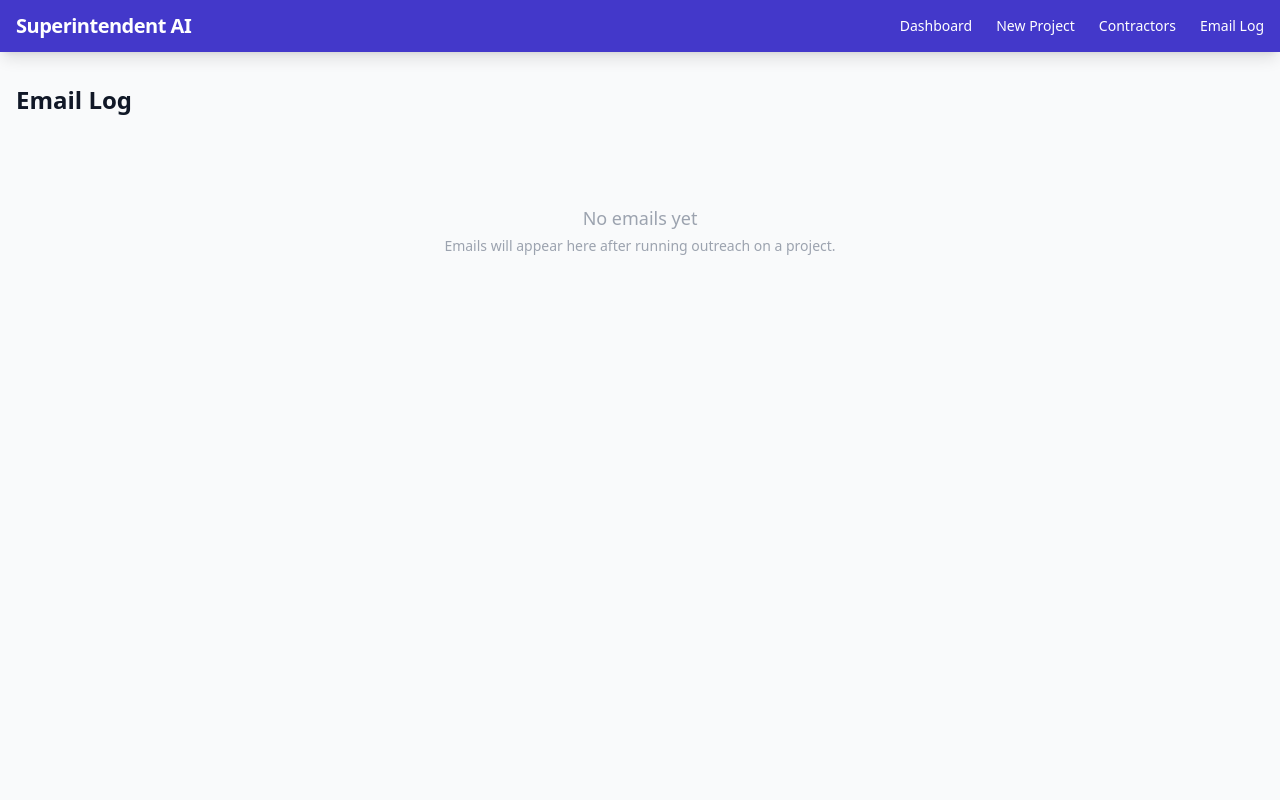
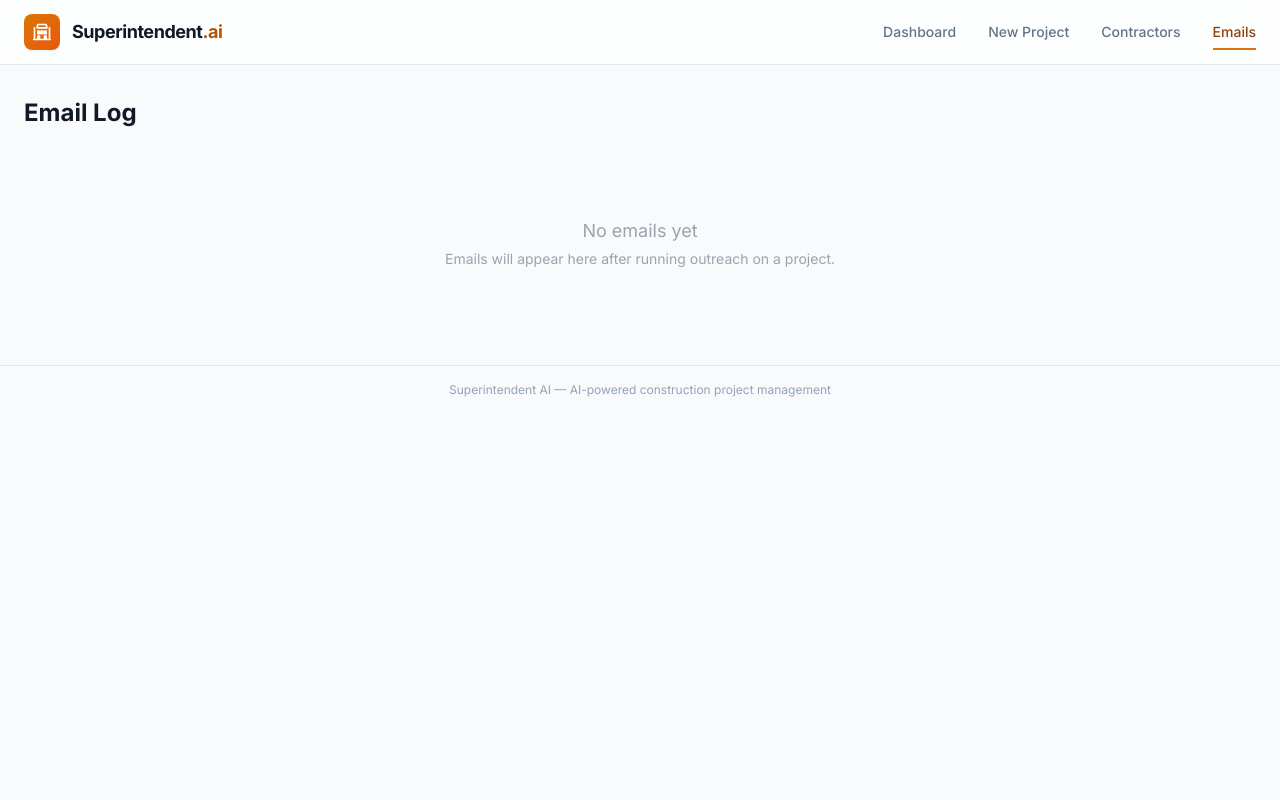
Before and after one commit to deesmithy/ai-hackathon, a FastAPI app: page /emails in a window 1280 px wide. Run offline with FastAPI, Linux system fonts and the light colour scheme; some libraries are stand-ins or nearby versions.

Commit message:
Update seed emails to Gmail aliases, fix unicode whitespace in emails, and redesign nav UI
Co-Authored-By: Claude Opus 4.6 (1M context) <noreply@anthropic.com>

```diff
--- a/seed.py
+++ b/seed.py
@@ -3,16 +3,16 @@ from database import SessionLocal
 from models import Contractor
 
 SEED_CONTRACTORS = [
-    {"name": "Mike Rodriguez", "email": "mike@example.com", "phone": "555-0101", "specialty": "framing", "rating": 5},
-    {"name": "Sarah Chen", "email": "sarah@example.com", "phone": "555-0102", "specialty": "electrical", "rating": 5},
-    {"name": "James Wilson", "email": "james@example.com", "phone": "555-0103", "specialty": "plumbing", "rating": 4},
-    {"name": "Maria Garcia", "email": "maria@example.com", "phone": "555-0104", "specialty": "roofing", "rating": 5},
-    {"name": "Tom Baker", "email": "tom@example.com", "phone": "555-0105", "specialty": "hvac", "rating": 4},
-    {"name": "Lisa Park", "email": "lisa@example.com", "phone": "555-0106", "specialty": "painting", "rating": 5},
-    {"name": "Dave Thompson", "email": "dave@example.com", "phone": "555-0107", "specialty": "concrete", "rating": 4},
-    {"name": "Nina Patel", "email": "nina@example.com", "phone": "555-0108", "specialty": "drywall", "rating": 5},
-    {"name": "Carlos Mendez", "email": "carlos@example.com", "phone": "555-0109", "specialty": "flooring", "rating": 4},
-    {"name": "Amy Foster", "email": "amy@example.com", "phone": "555-0110", "specialty": "landscaping", "rating": 5},
+    {"name": "Mike Rodriguez", "email": "subcontractorpodiumhackathon+mikerodriguez@gmail.com", "phone": "555-0101", "specialty": "framing", "rating": 5},
+    {"name": "Sarah Chen", "email": "subcontractorpodiumhackathon+sarahchen@gmail.com", "phone": "555-0102", "specialty": "electrical", "rating": 5},
+    {"name": "James Wilson", "email": "subcontractorpodiumhackathon+jameswilson@gmail.com", "phone": "555-0103", "specialty": "plumbing", "rating": 4},
+    {"name": "Maria Garcia", "email": "subcontractorpodiumhackathon+mariagarcia@gmail.com", "phone": "555-0104", "specialty": "roofing", "rating": 5},
+    {"name": "Tom Baker", "email": "subcontractorpodiumhackathon+tombaker@gmail.com", "phone": "555-0105", "specialty": "hvac", "rating": 4},
+    {"name": "Lisa Park", "email": "subcontractorpodiumhackathon+lisapark@gmail.com", "phone": "555-0106", "specialty": "painting", "rating": 5},
+    {"name": "Dave Thompson", "email": "subcontractorpodiumhackathon+davethompson@gmail.com", "phone": "555-0107", "specialty": "concrete", "rating": 4},
+    {"name": "Nina Patel", "email": "subcontractorpodiumhackathon+ninapatel@gmail.com", "phone": "555-0108", "specialty": "drywall", "rating": 5},
+    {"name": "Carlos Mendez", "email": "subcontractorpodiumhackathon+carlosmendez@gmail.com", "phone": "555-0109", "specialty": "flooring", "rating": 4},
+    {"name": "Amy Foster", "email": "subcontractorpodiumhackathon+amyfoster@gmail.com", "phone": "555-0110", "specialty": "landscaping", "rating": 5},
 ]
 
 
--- a/services/email_service.py
+++ b/services/email_service.py
@@ -21,7 +21,11 @@ def send_email_via_gmail(to_email: str, to_name: str, subject: str, body: str) -
         print(f"[EMAIL STUB] Would send to {to_email}: {subject}")
         return "stub-no-gmail-creds"
 
-    msg = MIMEText(body)
+    # Sanitize non-breaking spaces and other unicode whitespace that Claude may produce
+    subject = subject.replace("\xa0", " ")
+    body = body.replace("\xa0", " ")
+
+    msg = MIMEText(body, _charset="utf-8")
     msg["Subject"] = subject
     msg["From"] = f"Superintendent AI <{gmail_user}>"
     msg["To"] = f"{to_name} <{to_email}>"
--- a/templates/base.html
+++ b/templates/base.html
@@ -5,22 +5,77 @@
     <meta name="viewport" content="width=device-width, initial-scale=1.0">
     <title>{% block title %}Superintendent AI{% endblock %}</title>
     <script src="https://cdn.tailwindcss.com"></script>
+    <script>
+    tailwind.config = {
+        theme: {
+            extend: {
+                fontFamily: { sans: ['Inter', 'system-ui', 'sans-serif'] },
+                colors: {
+                    brand: {
+                        50: '#fdf8f0', 100: '#faebd7', 200: '#f4d5a8',
+                        300: '#edb96e', 400: '#e6993a', 500: '#d97706',
+                        600: '#b45309', 700: '#92400e', 800: '#78350f', 900: '#451a03',
+                    },
+                    surface: {
+                        50: '#f8fafc', 100: '#f1f5f9', 200: '#e2e8f0',
+                        300: '#cbd5e1', 400: '#94a3b8', 500: '#64748b',
+                    }
+                }
+            }
+        }
+    }
+    </script>
+    <link rel="preconnect" href="https://fonts.googleapis.com">
+    <link rel="preconnect" href="https://fonts.gstatic.com" crossorigin>
+    <link href="https://fonts.googleapis.com/css2?family=Inter:wght@400;500;600;700;800&display=swap" rel="stylesheet">
     <script defer src="https://cdn.jsdelivr.net/npm/alpinejs@3.x.x/dist/cdn.min.js"></script>
+    <style>
+        body { font-family: 'Inter', system-ui, sans-serif; }
+        .glass { background: rgba(255,255,255,0.7); backdrop-filter: blur(12px); }
+        .card-hover { transition: all 0.2s ease; }
+        .card-hover:hover { transform: translateY(-2px); box-shadow: 0 12px 24px -8px rgba(0,0,0,0.12); }
+        .gradient-border { background: linear-gradient(135deg, #d97706 0%, #ea580c 100%); }
+        .nav-link { position: relative; padding: 0.5rem 0; }
+        .nav-link::after { content:''; position:absolute; bottom:0; left:0; width:0; height:2px; background:#d97706; transition: width 0.2s ease; }
+        .nav-link:hover::after, .nav-link.active::after { width: 100%; }
+        .fade-in { animation: fadeIn 0.3s ease-out; }
+        @keyframes fadeIn { from { opacity:0; transform:translateY(8px); } to { opacity:1; transform:translateY(0); } }
+        .shimmer { background: linear-gradient(110deg, #f1f5f9 8%, #e2e8f0 18%, #f1f5f9 33%); background-size: 200% 100%; animation: shimmer 1.5s linear infinite; }
+        @keyframes shimmer { to { background-position: -200% 0; } }
+    </style>
 </head>
-<body class="bg-gray-50 min-h-screen">
-    <nav class="bg-indigo-700 text-white shadow-lg">
-        <div class="max-w-7xl mx-auto px-4 py-3 flex items-center justify-between">
-            <a href="/" class="text-xl font-bold tracking-tight">Superintendent AI</a>
-            <div class="flex space-x-6 text-sm font-medium">
-                <a href="/" class="hover:text-indigo-200">Dashboard</a>
-                <a href="/projects/new" class="hover:text-indigo-200">New Project</a>
-                <a href="/contractors" class="hover:text-indigo-200">Contractors</a>
-                <a href="/emails" class="hover:text-indigo-200">Email Log</a>
+<body class="bg-surface-50 min-h-screen">
+    <!-- Top Nav -->
+    <nav class="sticky top-0 z-50 glass border-b border-surface-200">
+        <div class="max-w-7xl mx-auto px-6">
+            <div class="flex items-center justify-between h-16">
+                <a href="/" class="flex items-center space-x-3 group">
+                    <div class="w-9 h-9 rounded-lg gradient-border flex items-center justify-center shadow-sm">
+                        <svg class="w-5 h-5 text-white" fill="none" stroke="currentColor" stroke-width="2" viewBox="0 0 24 24">
+                            <path stroke-linecap="round" stroke-linejoin="round" d="M2 21h20M3 7v14M21 7v14M7 3h10l1 4H6l1-4zM7 11h2v3H7zM11 11h2v3h-2zM15 11h2v3h-2zM7 17h2v4H7zM15 17h2v4h-2z"/>
+                        </svg>
+                    </div>
+                    <span class="text-lg font-bold text-gray-900 tracking-tight">Superintendent<span class="text-brand-600">.ai</span></span>
+                </a>
+                <div class="flex items-center space-x-8">
+                    {% set current_path = request.url.path if request else '/' %}
+                    <a href="/" class="nav-link text-sm font-medium {{ 'text-brand-700 active' if current_path == '/' else 'text-surface-500 hover:text-gray-900' }}">Dashboard</a>
+                    <a href="/projects/new" class="nav-link text-sm font-medium {{ 'text-brand-700 active' if current_path == '/projects/new' else 'text-surface-500 hover:text-gray-900' }}">New Project</a>
+                    <a href="/contractors" class="nav-link text-sm font-medium {{ 'text-brand-700 active' if current_path == '/contractors' else 'text-surface-500 hover:text-gray-900' }}">Contractors</a>
+                    <a href="/emails" class="nav-link text-sm font-medium {{ 'text-brand-700 active' if current_path == '/emails' else 'text-surface-500 hover:text-gray-900' }}">Emails</a>
+                </div>
             </div>
         </div>
     </nav>
-    <main class="max-w-7xl mx-auto px-4 py-8">
+
+    <main class="max-w-7xl mx-auto px-6 py-8 fade-in">
         {% block content %}{% endblock %}
     </main>
+
+    <footer class="border-t border-surface-200 mt-auto">
+        <div class="max-w-7xl mx-auto px-6 py-4">
+            <p class="text-xs text-surface-400 text-center">Superintendent AI &mdash; AI-powered construction project management</p>
+        </div>
+    </footer>
 </body>
 </html>
```
